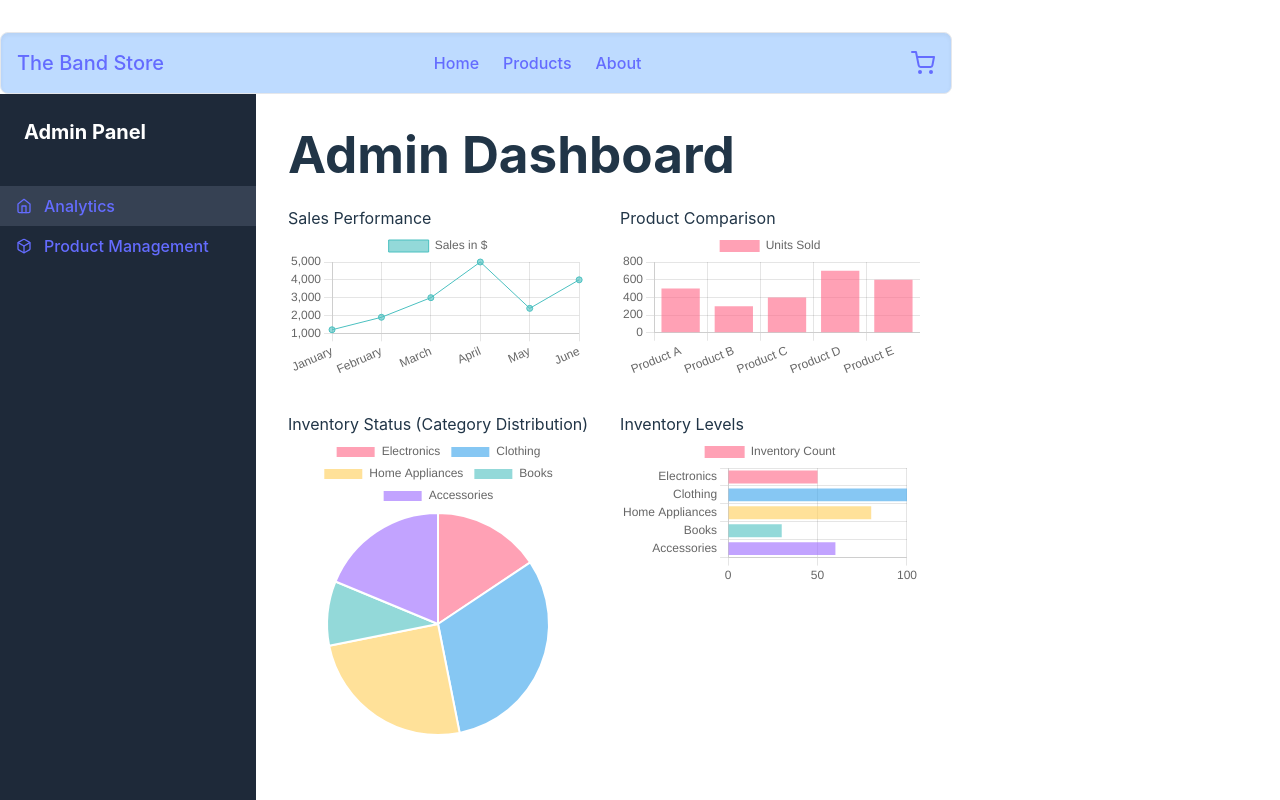
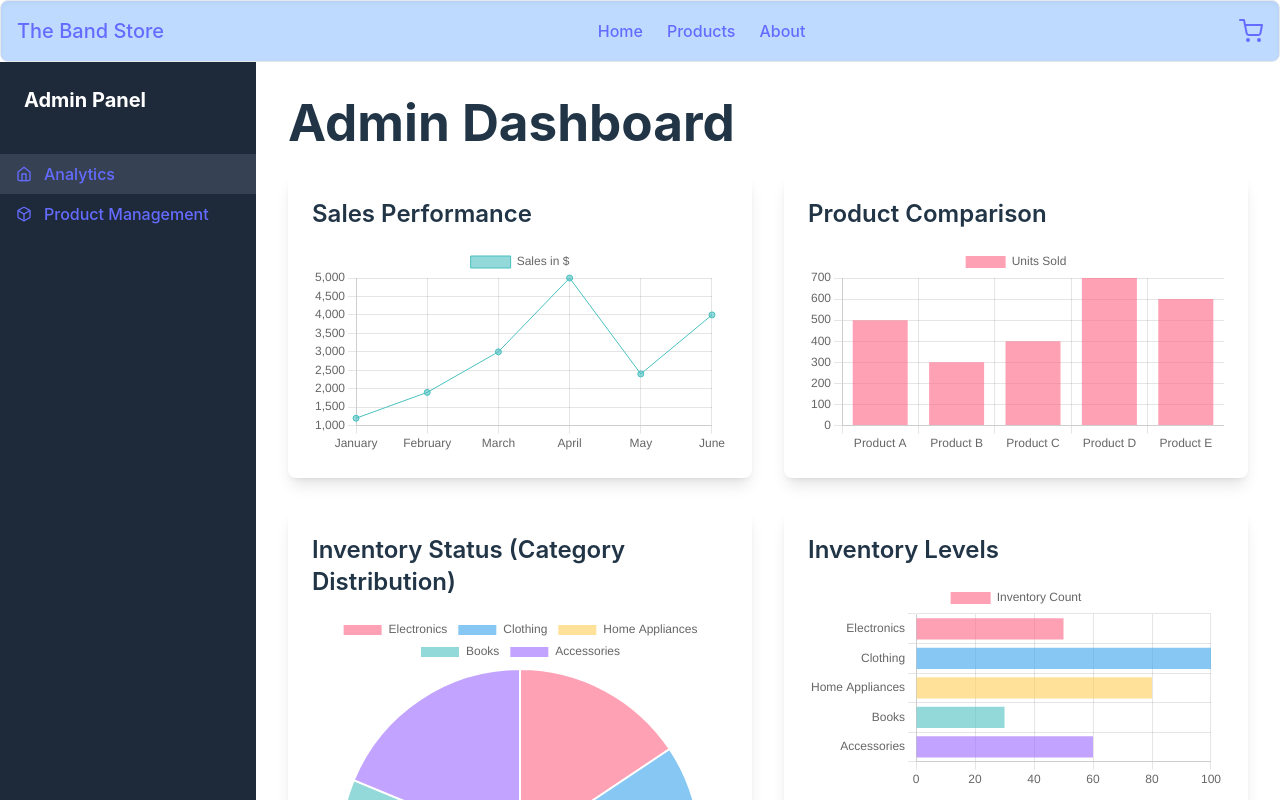
Before and after one commit to ggkm3251/product-bay, a React (Vite) app: page /admin in a window 1280 px wide. Shown: the top 800 px of the page. Built offline with nearby package versions, Linux system fonts and the light colour scheme.

Commit message:
style: Adjust Chart Cards styling

```diff
--- a/src/components/Card.tsx
+++ b/src/components/Card.tsx
@@ -1,8 +1,8 @@
 import React from 'react';
 
 const Card: React.FC<{ title: string; children: React.ReactNode }> = ({ title, children }) => (
-  <div className="">
-    <h2 className="">{title}</h2>
+  <div className="bg-white p-6 rounded-lg shadow-lg">
+    <h2 className="text-2xl font-semibold mb-4">{title}</h2>
     {children}
   </div>
 );
```
